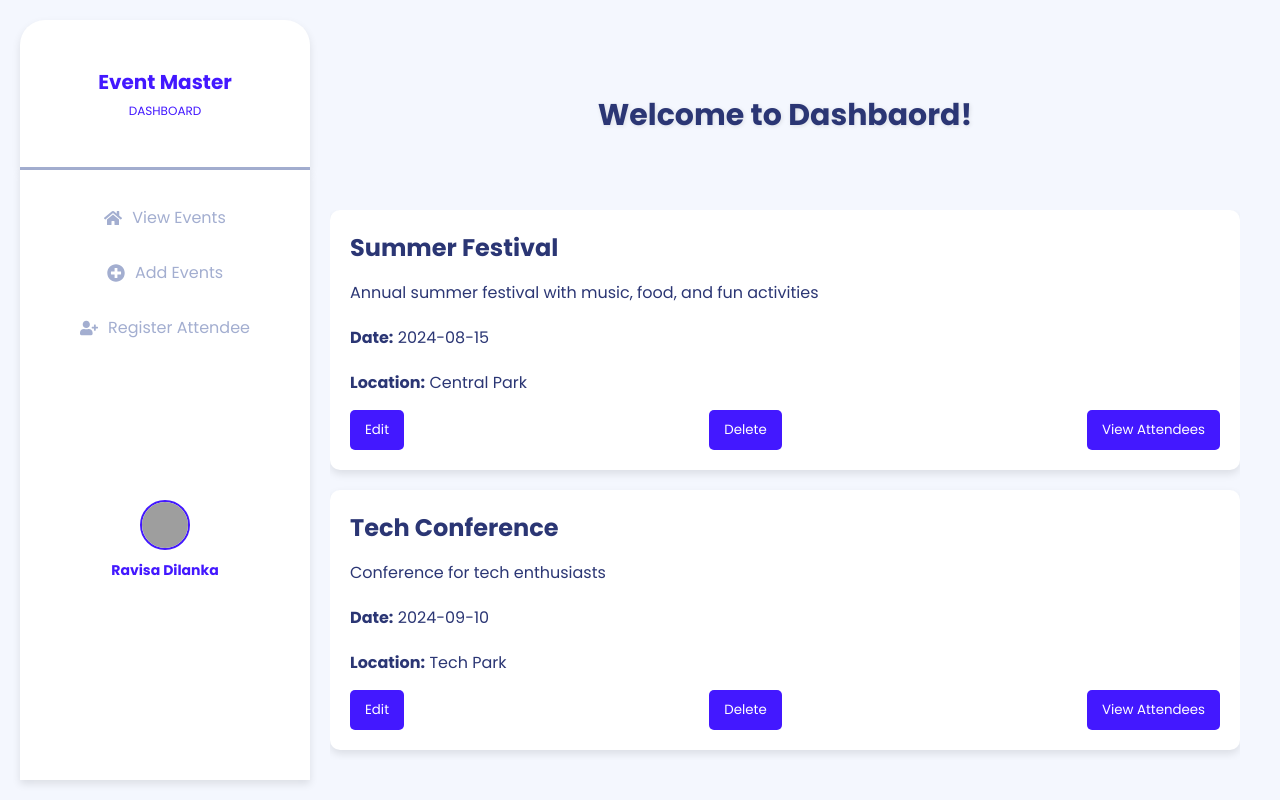
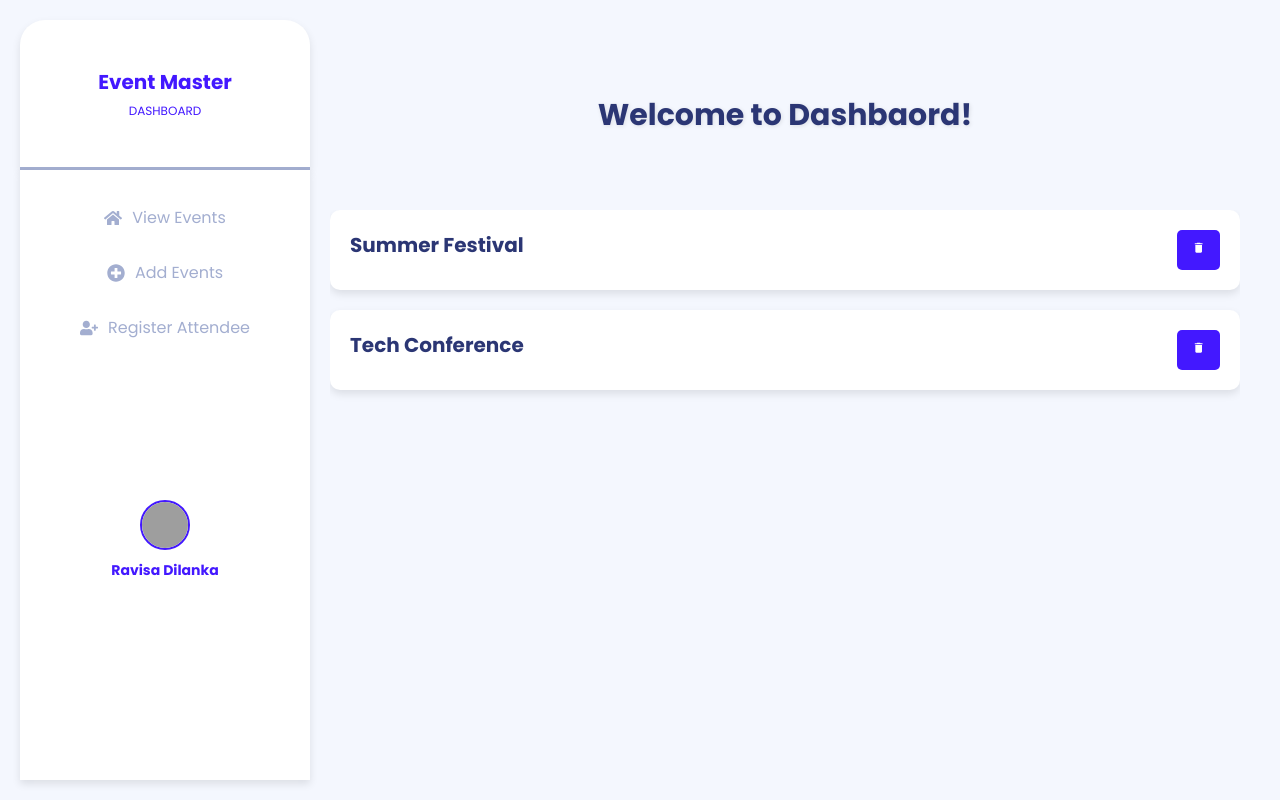
Before and after one commit to Ravisadilanka/Event_Management_System, a React (Vite) app in the folder Frontend/: page /events in a window 1280 px wide. Built offline with nearby package versions, Linux system fonts and the light colour scheme; grey boxes are pictures that could not be loaded.

Commit message:
Updated events page

```diff
--- a/Frontend/src/components/sidemenu/Sidemenu.jsx
+++ b/Frontend/src/components/sidemenu/Sidemenu.jsx
@@ -9,11 +9,14 @@ const Sidemenu = () => {
   function handleViewEvents(){
     navigate('/events')
   }
+  function handleNavigate(){
+    navigate('/')
+  }
   return (
     <div className="sidemenu-container">
       <div className="sidemenu-header">
-        <h3>Event Master</h3>
-        <p>DASHBOARD</p>
+        <h3 onClick={handleNavigate}>Event Master</h3>
+        <p onClick={handleNavigate}>DASHBOARD</p>
       </div>
       <div className="sidemenu-items">
         <ul className="sidemenu-list">
--- a/Frontend/src/pages/events/Events.css
+++ b/Frontend/src/pages/events/Events.css
@@ -6,18 +6,18 @@
 .events-container-right {
     flex: 1;
     padding: 20px;
-    height: 95vh; /* Ensure the container height allows for scrolling */
+    height: 95vh;
     display: flex;
     flex-direction: column;
 }
 
 .hero-container {
-    margin-bottom: 20px; /* Add space below the hero bar */
+    margin-bottom: 20px;
 }
 
 .events-list {
     flex: 1;
-    overflow-y: auto; /* Enables vertical scrolling for the event cards */
+    overflow-y: auto;
     display: flex;
     flex-direction: column;
     gap: 20px;
@@ -29,24 +29,20 @@
     box-shadow: 0 4px 8px rgba(0, 0, 0, 0.1);
     padding: 20px;
     display: flex;
-    flex-direction: column;
-    gap: 10px;
+    flex-direction: row;
+    justify-content: space-between;
 }
 
 .event-card h3 {
     margin: 0;
-    font-size: 24px;
-    color: #2B3674;
-}
-
-.event-card p {
-    margin: 5px 0;
+    font-size: 20px;
     color: #2B3674;
 }
 
 .event-buttons {
     display: flex;
-    justify-content: space-between;
+    justify-content: left;
+    gap: 50px;
 }
 
 .event-buttons button {
@@ -63,7 +59,6 @@
     background-color: #2B3674;
 }
 
-/* Custom scrollbar styling for Webkit browsers */
 .events-list::-webkit-scrollbar {
     width: 10px;
 }
--- a/Frontend/src/pages/events/Events.jsx
+++ b/Frontend/src/pages/events/Events.jsx
@@ -1,6 +1,7 @@
 import React, { useState, useEffect } from "react";
 import Sidemenu from "../../components/sidemenu/Sidemenu";
 import Hero from "../../components/hero/Hero";
+import { MdDelete } from "react-icons/md";
 import './Events.css';
 
 const sampleEvents = [
@@ -33,12 +34,6 @@ const Events = () => {
     console.log(`Delete event with id: ${id}`);
     // Implement delete logic here
   };
-
-  const handleViewAttendees = (id) => {
-    console.log(`View attendees for event with id: ${id}`);
-    // Implement view attendees logic here
-  };
-
   return (
     <div className="events-container">
       <Sidemenu />
@@ -48,13 +43,8 @@ const Events = () => {
           {events.map(event => (
             <div key={event.id} className="event-card">
               <h3>{event.name}</h3>
-              <p>{event.description}</p>
-              <p><strong>Date:</strong> {event.date}</p>
-              <p><strong>Location:</strong> {event.location}</p>
               <div className="event-buttons">
-                <button onClick={() => handleEdit(event.id)}>Edit</button>
-                <button onClick={() => handleDelete(event.id)}>Delete</button>
-                <button onClick={() => handleViewAttendees(event.id)}>View Attendees</button>
+                <button onClick={() => handleDelete(event.id)}><MdDelete /></button>
               </div>
             </div>
           ))}
```
